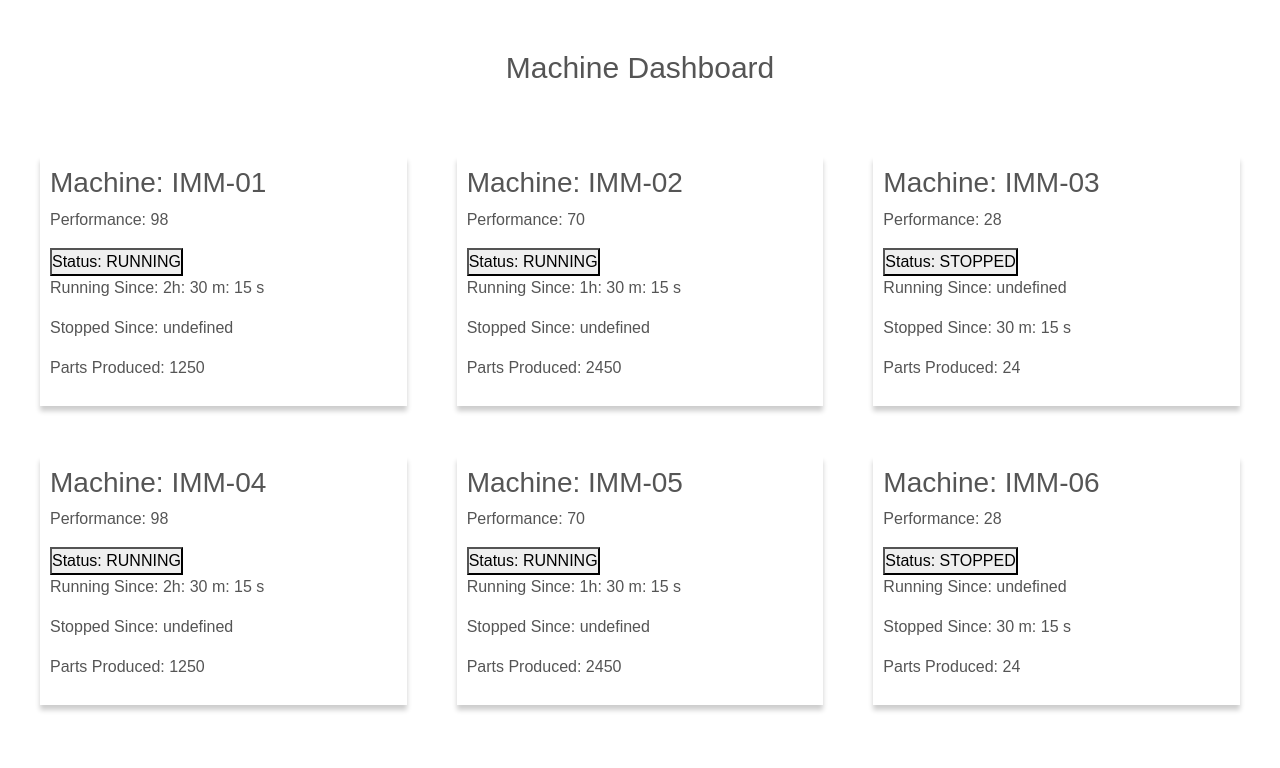
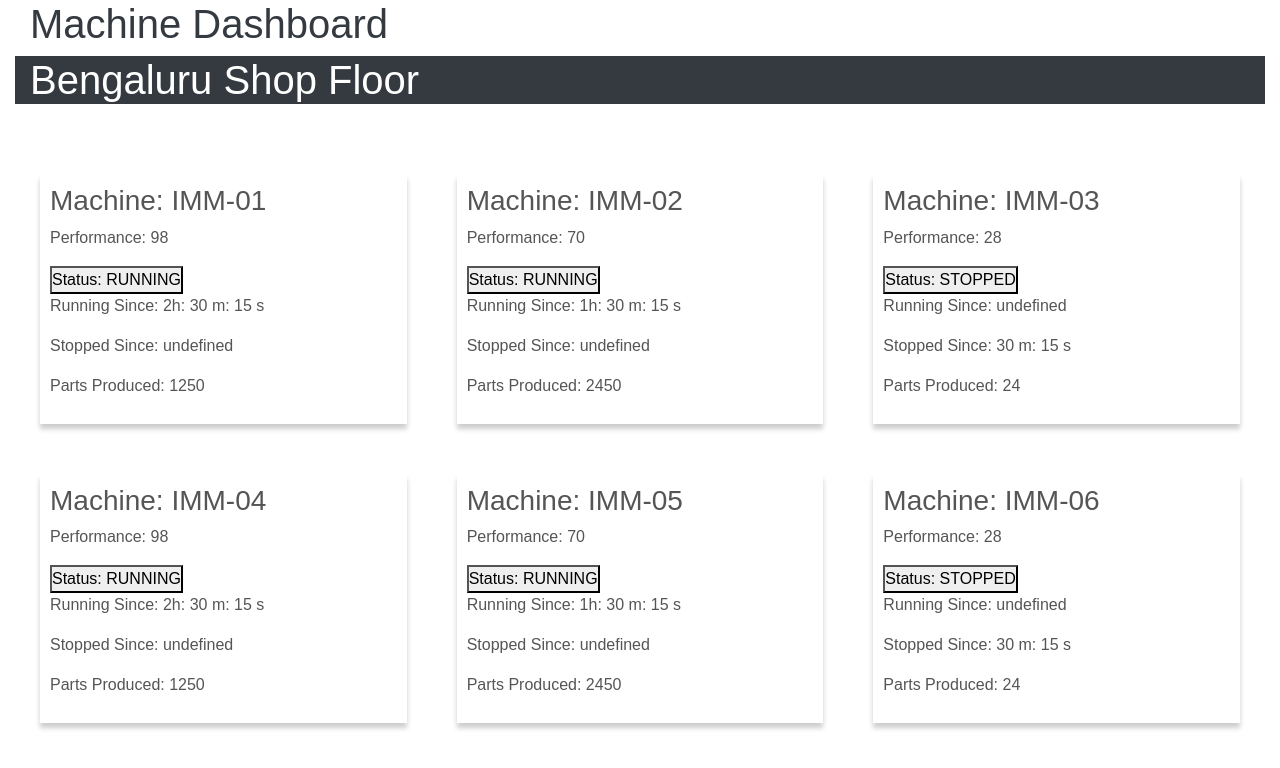
Before and after one commit to ANUSHARAOHG/products-data, a plain HTML site: page index.html in a window 1280 px wide. Drawn offline with nearby package versions, Linux system fonts and the light colour scheme.

Commit message:
Update index.html

```diff
--- a/index.html
+++ b/index.html
@@ -21,8 +21,17 @@
 </head>
 <body>
 
-	<h2>Machine Dashboard</h2>
+	<div class="container-fluid padding">
 
+		<div class="col-12">
+			<h1 class="text-dark">Machine Dashboard </h1>
+		</div>
+
+
+	<div class="col-12 bg-dark">
+		<h1 class="text-white">Bengaluru Shop Floor</h1>
+	</div>
+</div>
 	<div class="products"></div>
 
 	<script src="script.js"></script> <!-- link to the javascript file -->
```
